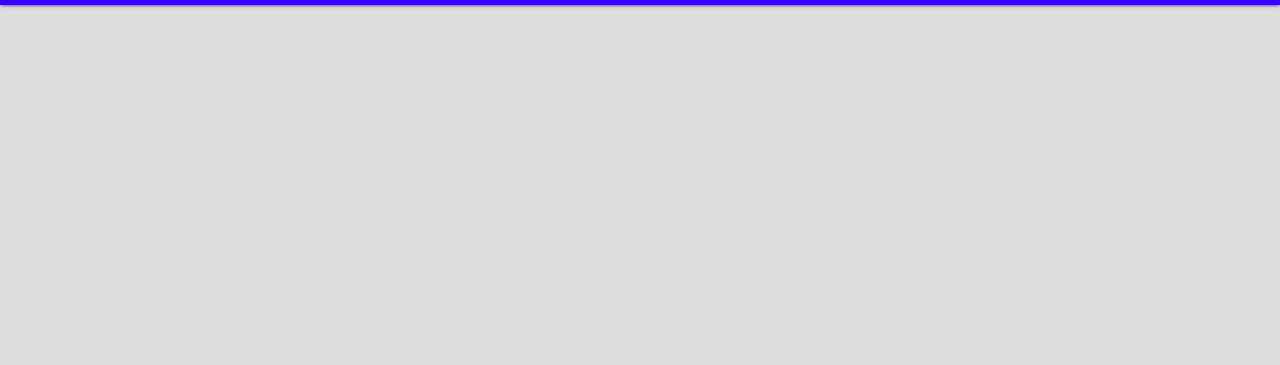
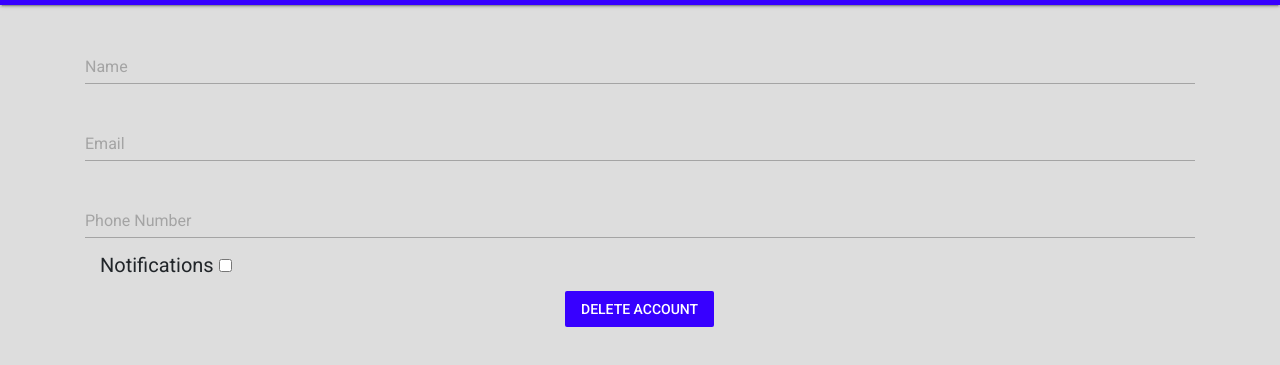
Before and after one commit to AndKosikowski/Subscription-Tracker, a plain HTML site: page public/account.html in a window 1280 px wide. Shown: the part 51-416 px from the top of the page. Drawn offline with Linux system fonts and the light colour scheme; some packages are replaced by stand-ins of ours.

Commit message:
added account settings updated skeleton HTML

```diff
--- a/public/account.html
+++ b/public/account.html
@@ -17,7 +17,45 @@
     <a class="navbar-brand" href="account.html">Account Settings</a>
   </nav>
   <div id="mainPage" class="container page-container">
+    <div class="form-group">
+      <label for="accountName" class="bmd-label-floating">Name</label>
+      <input type="name" class="form-control" id="accountName">
+    </div>
+    <div class="form-group">
+      <label for="accountEmail" class="bmd-label-floating">Email</label>
+      <input type="email" class="form-control" id="accountEmail">
+    </div>
+    <div class="form-group">
+      <label for="accountPhone" class="bmd-label-floating">Phone Number</label>
+      <input type="phone" class="form-control" id="accountPhone">
+    </div>
+    <div class="form-group">
+      <label class="container" for="notifications">Notifications
+        <input type="checkbox" name="notifications">
+        <!-- <span class="checkmark"></span> -->
+      </label>
+    </div>
+    <!-- Button trigger modal -->
+    <button type="button" id="deleteAccount"class="btn" data-toggle="modal" data-target="#exampleModal">Delete Account</button>
+  </div>
 
+  <!-- Modal -->
+  <div class="modal fade" id="exampleModal" tabindex="-1" role="dialog" aria-labelledby="exampleModalLabel" aria-hidden="true">
+    <div class="modal-dialog" role="document">
+      <div class="modal-content">
+        <div class="modal-header">
+          <h5 class="modal-title" id="exampleModalLabel">Delete Account?</h5>
+        </div>
+        <div class="modal-body">
+          Are you sure you want to delete your account?
+        </div>
+        <div class="modal-footer">
+          <button type="button" class="btn btn-secondary" data-dismiss="modal">Cancel</button>
+          <button type="button" class="btn btn-primary">Delete</button>
+        </div>
+      </div>
+    </div>
+  </div>
 
   </div>
   <script src="scripts/jquery.min.js"></script>
--- a/public/styles/main.css
+++ b/public/styles/main.css
@@ -44,3 +44,22 @@ span.row{
 .col {
     padding: 0 5px;
 }
+
+#deleteAccount {
+    display: block;
+    margin: auto;
+    background: #3700ff;
+    color: white;
+}
+
+#notifications {
+    display: block;
+    margin: auto;
+}
+
+.container {
+    display: block;
+    position: relative;
+    cursor: pointer;
+    font-size: 20px;
+  }
```
